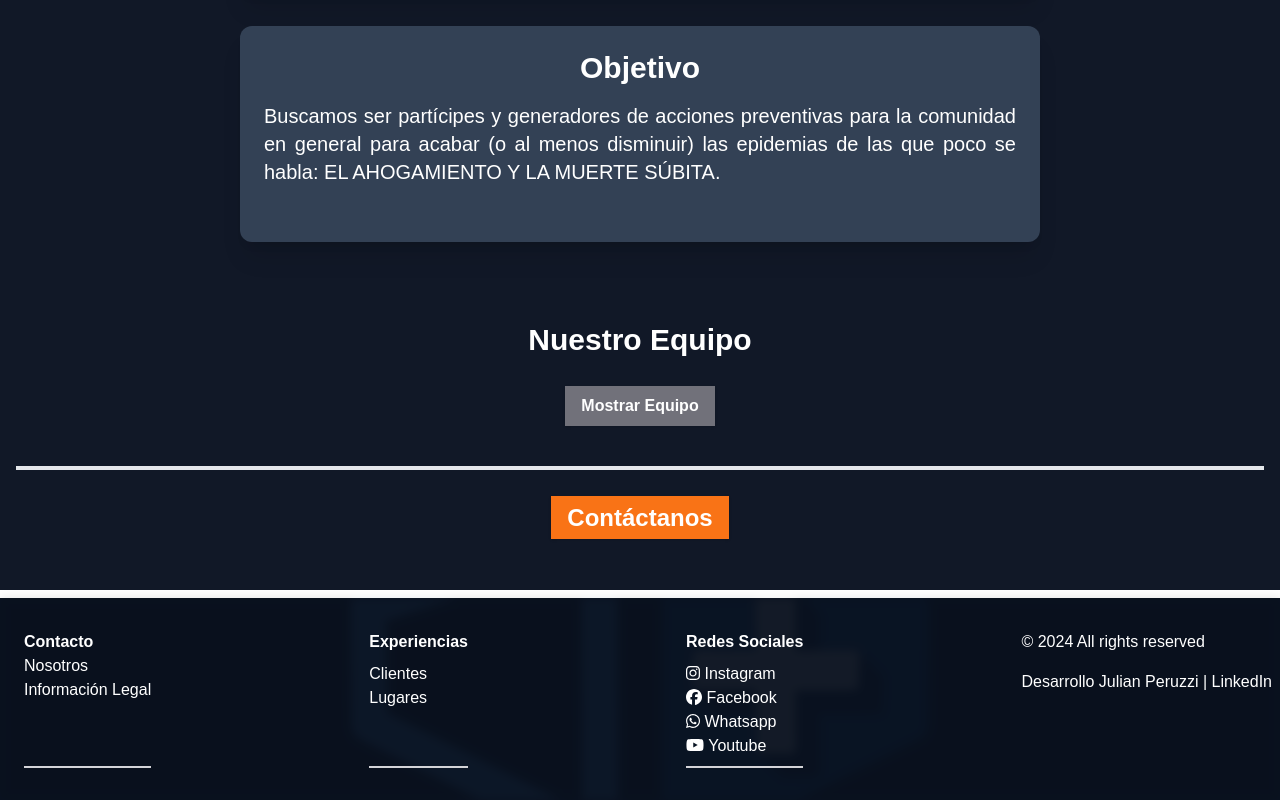
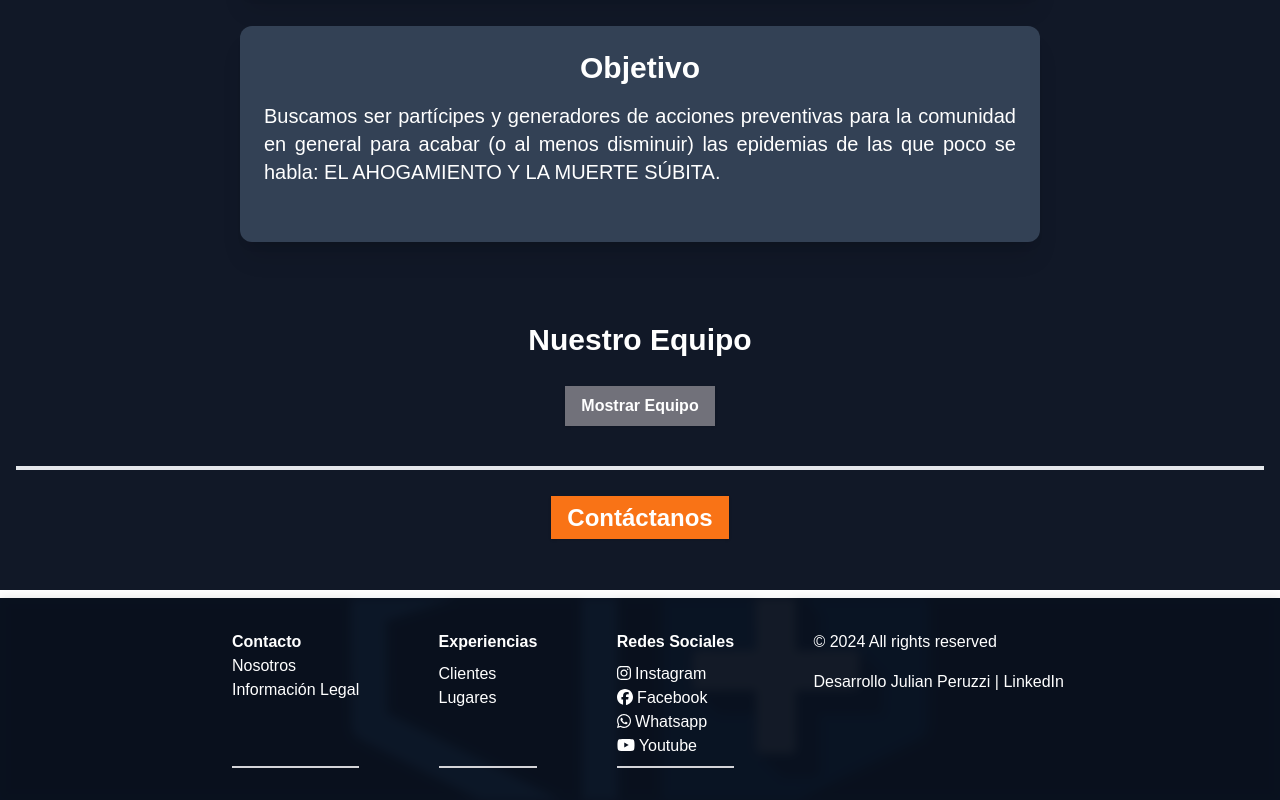
Before and after one commit to julianperuzzi/G-RCP-ARGENTINA, a React (Vite) app: page /#/Nosotros in a window 1280 px wide. Shown: the part 1418-2218 px from the top of the page. Built offline with nearby package versions, Linux system fonts and the light colour scheme.

Commit message:
Update Footer.jsx

```diff
--- a/src/components/Footer.jsx
+++ b/src/components/Footer.jsx
@@ -11,7 +11,7 @@ export const Footer = () => {
       <div className="absolute inset-0 z-0">
         <img src={backgroundImage} alt="background" className="w-full h-full object-cover opacity-10" style={{ filter: 'brightness(40%) blur(5px)' }} />
       </div>
-      <div className="container mx-auto flex flex-wrap justify-between relative z-10">
+      <div className="container mx-auto flex flex-wrap justify-between relative z-10 lg:w-2/3">
         {/* Primera columna */}
         <div className="w-full sm:w-auto mb-4 sm:mb-0 border-b-2 border-zinc-300 pb-2">
           <Link to="/Contacto" className="text-white hover:text-gray-400 font-bold">Contacto</Link> {/* Cambia a Link */}
```
